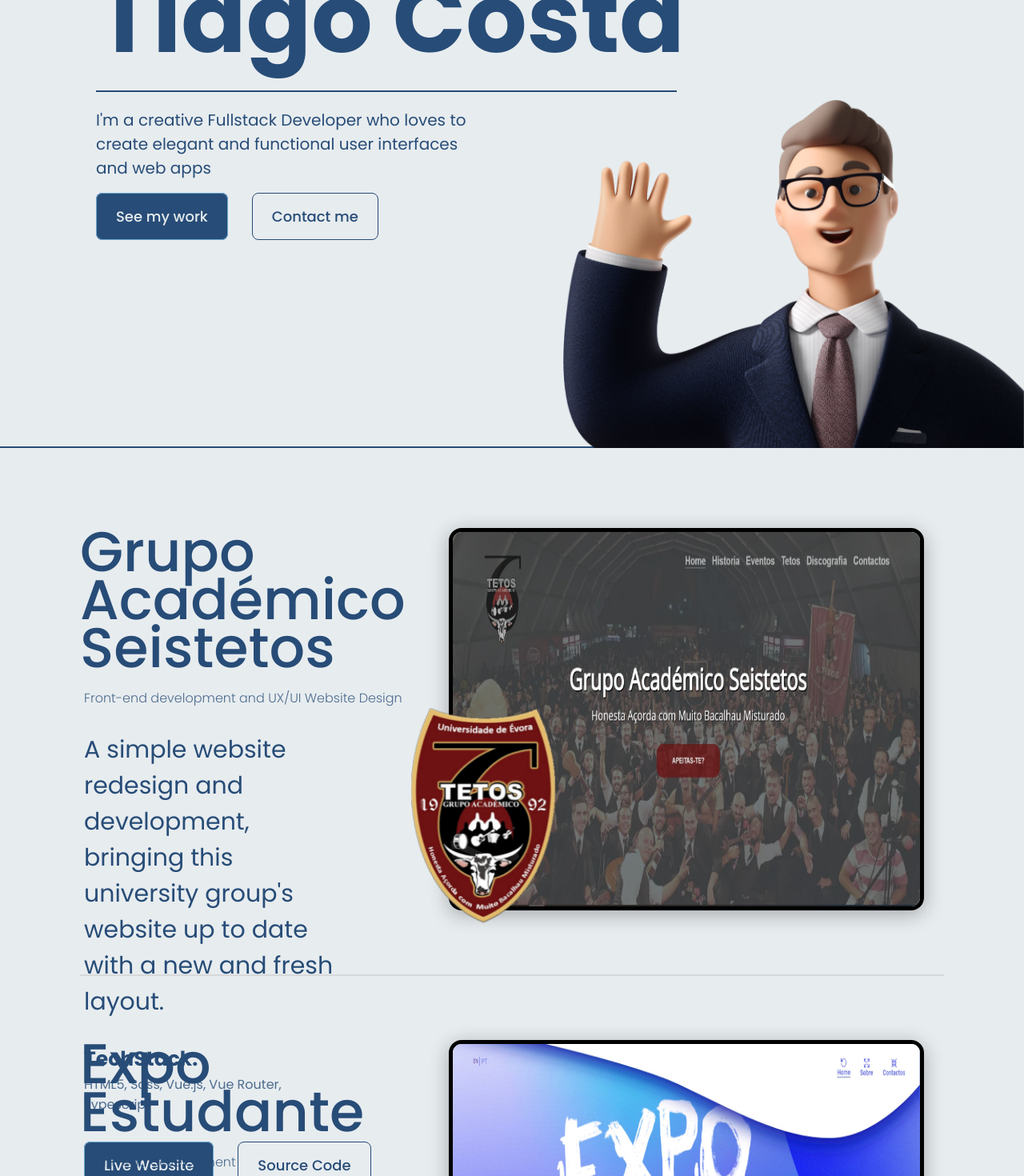
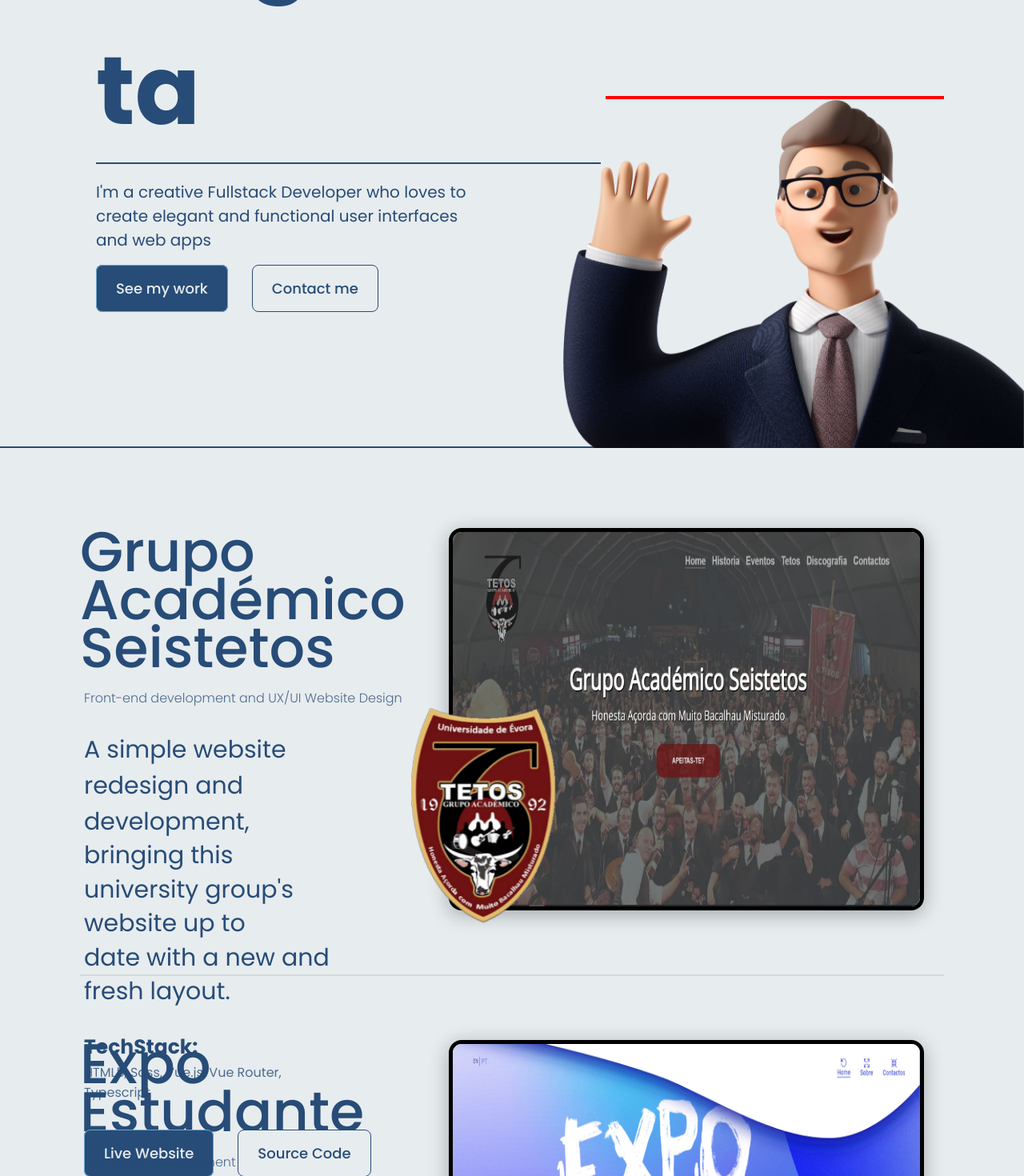
Before and after one commit to MrValraven/portefolio, a Vue app: page /#/ in a window 1280 px wide. Shown: the part 240-1710 px from the top of the page at 80% size. Built offline with nearby package versions, Linux system fonts and the light colour scheme.

Commit message:
fixed text animation

```diff
--- a/src/views/Home.vue
+++ b/src/views/Home.vue
@@ -20,8 +20,9 @@
             </div>
           </div>
         </div>
-
+        <div class="imgContainer">
           <img class="tiagoImg" src="@/assets/tiago.png" alt="">
+        </div>
       </section>
       <section class="work">
         <ul class="projects">
@@ -29,13 +30,28 @@
             <div class="cardtext">
               <h2><span>Grupo Académico Seistetos</span></h2>
               <h3><span>Front-end development and UX/UI Website Design</span></h3>
-              <p><span>A simple website redesign and development, bringing this university group's website up to date with a new and fresh layout.</span></p>
+              <p>
+                <span class="line1" >
+                  <span id="span1" >A simple website redesign and </span>
+                </span>
+                <span class="line1" >
+                  <span id="span2">development, bringing this</span>
+                </span>
+                <span class="line1" >
+                  <span id="span3">university group's website up to</span>
+                </span>
+                <span class="line1">
+                  <span id="span4">date with a new and fresh layout.</span>
+                </span>
+              </p>
              <!--  <p> Helped the group get more online exposure and improved SEO, while also preserving their history, events, group members that have passed through the group and discography all in a simple and intuitive page</p> -->
               <h4><span>TechStack:</span></h4>
               <p class="tech"><span>HTML5, Sass, Vue.js, Vue Router, Typescript</span></p>
               <div class="links">
+                <div class="link">
                   <Button buttonText="Live Website" link="https://www.seistetos.uevora.pt/#/" />
                   <Button class="lastButton" buttonText="Source Code" link="https://github.com/MrValraven/seistetos" />
+                </div>
               </div>
             </div>
             <img class="mainImage" src="@/assets/work/seistetos/seistetos.jpg" alt="">
@@ -199,8 +215,13 @@
 
 @import url('https://fonts.googleapis.com/css?family=Roboto:700');
 @keyframes showTopText {
-  0% { transform: translate3d(0, 100%, 0); }
-  100% { transform: translate3d(0, 0, 0); }
+  0% {
+    transform: translate3d(0, 100%, 0);
+   }
+
+  100% {
+    transform: translate3d(0, 0, 0);
+  }
 }
 @keyframes showBottomText {
   0% { transform: translate3d(0, -300%, 0); }
@@ -237,6 +258,12 @@
   border-bottom: 2px solid $darkBlue;
   padding-top: 25px;
 
+  .imgContainer {
+    display: inline-flex;
+    overflow: hidden;
+    width: 45%;
+    border: 2px solid red;
+
     .tiagoImg {
       position: absolute;
       display: block;
@@ -244,9 +271,11 @@
       right: 0;
       bottom: 0;
       z-index: 1;
-    transform: translateY(100%);
-    animation: fadeIn 1s cubic-bezier(0.075, 0.82, 0.165, 1) forwards;
+      transform: translateY(-100%);
+      animation: fadeIn 1s  forwards;
     }
+  }
+
 
   .heroText {
     height: 100vh;
@@ -318,6 +347,7 @@
           transform: translate3d(0, 100%, 0);
           animation: showBottomText 1s 0.6s 1 normal forwards;
         }
+
     }
 
     .buttons {
@@ -338,6 +368,7 @@
     }
   }
 }
+
 
 .work {
   display: flex;
@@ -380,7 +411,9 @@
   .cardtext {
     margin-left: 5px;
 
+
     h2 {
+      display: inline-flex;
       font-size: 70px;
       font-weight: 500;
       margin-left: -5px;
@@ -389,7 +422,7 @@
 
       span {
         display: block;
-        transform: translate3d(0, -400px, 0);
+        transform: translate3d(0, -400%, 0);
         animation: showTopText 1s 0.3s forwards;
       }
     }
@@ -415,10 +448,42 @@
       margin-bottom: 30px;
       overflow: hidden;
 
-       span {
+      .line1 {
+        display: inline-flex;
+        transform: translate3d(0, 0%, 0);
+        overflow: hidden;
+      }
+
+      #span1 {
         display: block;
+        animation-delay: 0.7s !important;
         transform: translate3d(0, -400%, 0);
         animation: showTopText 1s 0.7s forwards;
+
+      }
+      #span2 {
+        display: block;
+        animation-delay: 0.8s !important;
+        transform: translate3d(0, -400%, 0);
+        animation: showTopText 1s 0.8s forwards;
+        line-height: 1.4em;
+
+      }
+      #span3 {
+        display: block;
+        animation-delay: 0.9s !important;
+        transform: translate3d(0, -400%, 0);
+        animation: showTopText 1s 0.8s forwards;
+        line-height: 1.4em;
+
+      }
+      #span4 {
+        display: block;
+        animation-delay: 1s !important;
+        transform: translate3d(0, -400%, 0);
+        animation: showTopText 1s 1.0s forwards;
+        line-height: 1.4em;
+
       }
     }
 
@@ -429,7 +494,7 @@
        span {
         display: block;
         transform: translate3d(0, -400%, 0);
-        animation: showTopText 1s 0.8s forwards;
+        animation: showTopText 1s 1.1s forwards;
       }
     }
 
@@ -441,12 +506,19 @@
        span {
         display: block;
         transform: translate3d(0, -400%, 0);
-        animation: showTopText 1s 0.9s forwards;
+        animation: showTopText 1s 1.2s forwards;
       }
     }
 
     .links {
-      margin-top: 50px;
+      margin-top: 30px;
+      padding: 20px 0 20px 0;
+      overflow: hidden;
+
+      .link {
+        transform: translate3d(0, -400%, 0);
+        animation: showTopText 1s 1.3s forwards;
+      }
     }
   }
 }
```
Lines whose indentation alone changed are shown as unchanged.
